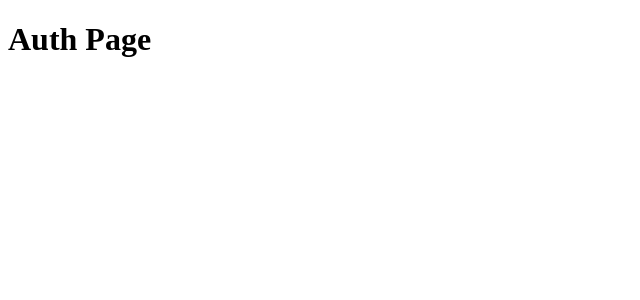
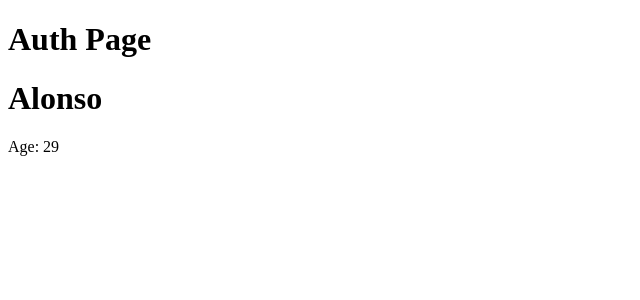
Before and after one commit to alonsogchparra/react-complete-guide, a Next.js app in the folder nextjs/: page /auth in a window 1280 px wide. Shown: the top 300 px of the page, without its empty margins (0-640 px from the left). Built offline with nearby package versions, Linux system fonts and the light colour scheme.

Commit message:
Adding the user component into auth index

```diff
--- a/nextjs/pages/auth/index.js
+++ b/nextjs/pages/auth/index.js
@@ -1,8 +1,11 @@
 import React from 'react';
+
+import User from '../../components/user';
 
 const authIndexPage = (props) => (
   <div>
     <h1>Auth Page</h1>
+    <User name="Alonso" age={29} />
   </div>
 );
 
```
